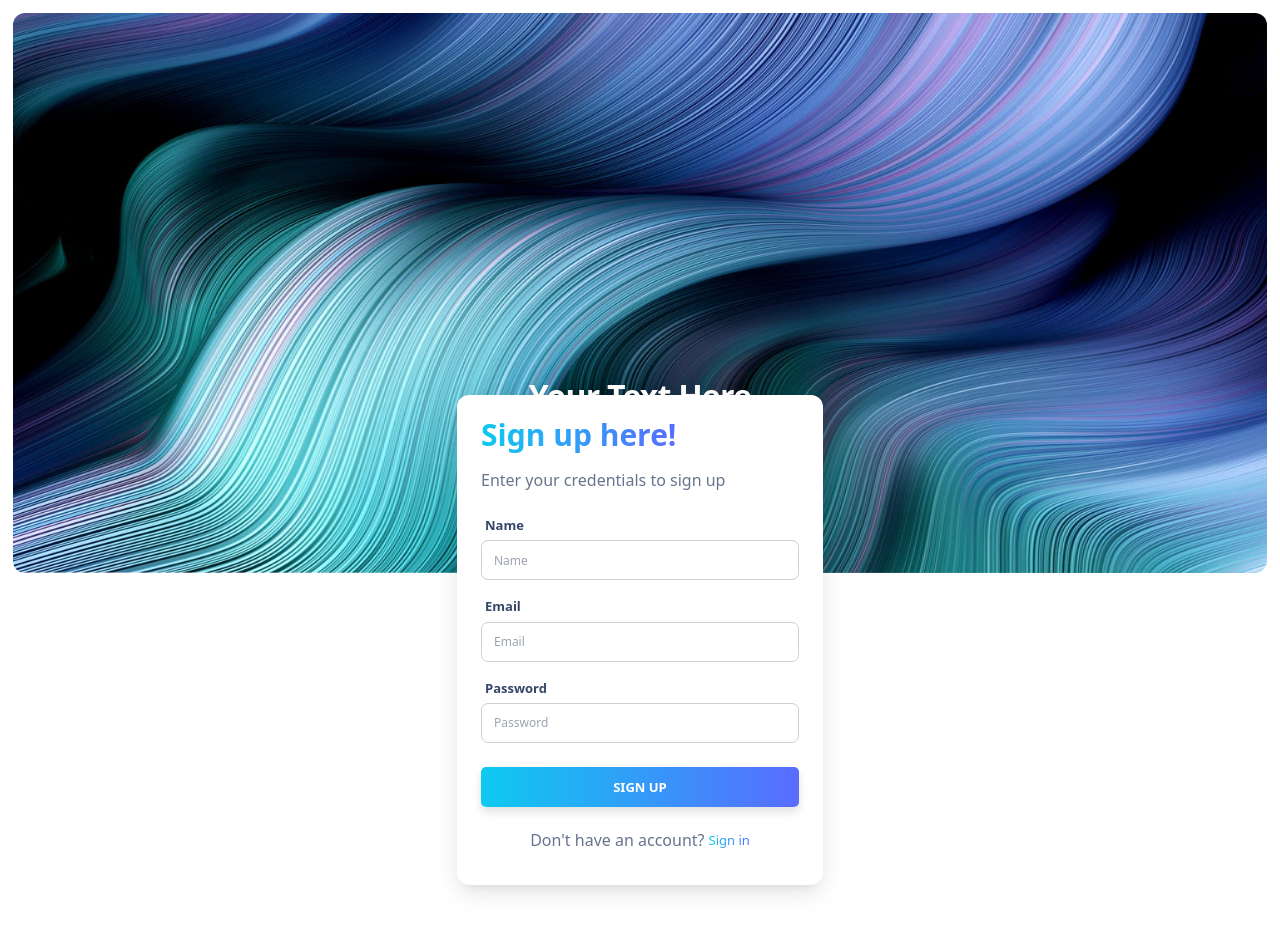
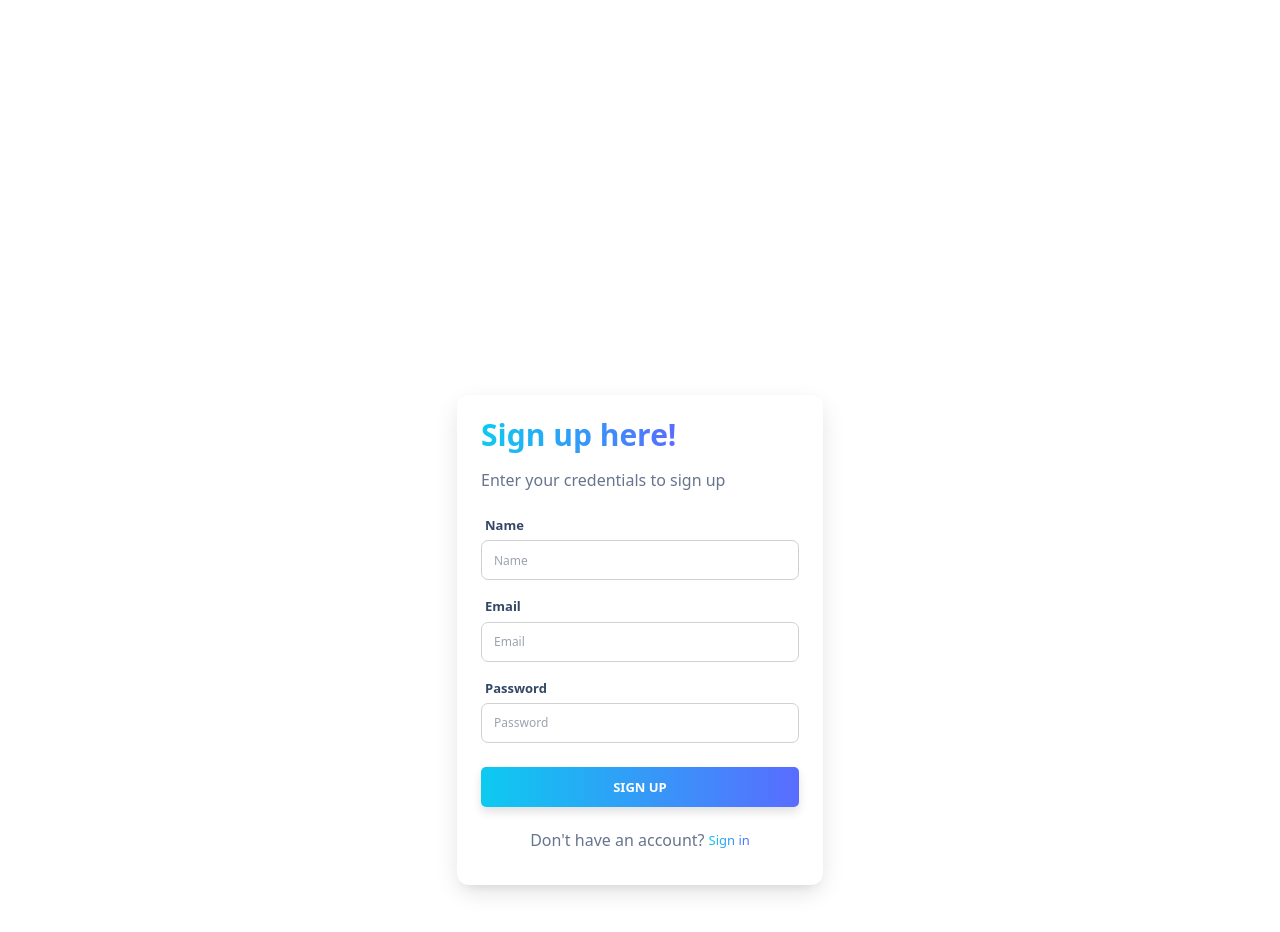
Before and after one commit to mudassir7732/Full-Stack, a React (Create React App) app in the folder Front-end/: page /signup in a window 1280 px wide. Shown: the top 932 px of the page. Built offline with nearby package versions, Linux system fonts and the light colour scheme.

Commit message:
Updated code

```diff
--- a/Front-end/src/pages/signup/index.js
+++ b/Front-end/src/pages/signup/index.js
@@ -65,11 +65,6 @@ const Signup = () => {
             {loading && <Loader />}
 
             <div className={`${styles.container} z-50`}>
-                    <img
-                        src="/assets/curved.jpg"
-                        className="z-0 h-[70vh] m-[1%] rounded-xl w-[98%] fixed top-0"
-                        alt="Background"
-                    />
                     <div className="absolute inset-0 overflow-auto">
                         <div className="flex items-center justify-center h-full">
                             <h1 className="text-white text-4xl font-bold">Your Text Here</h1>
```
